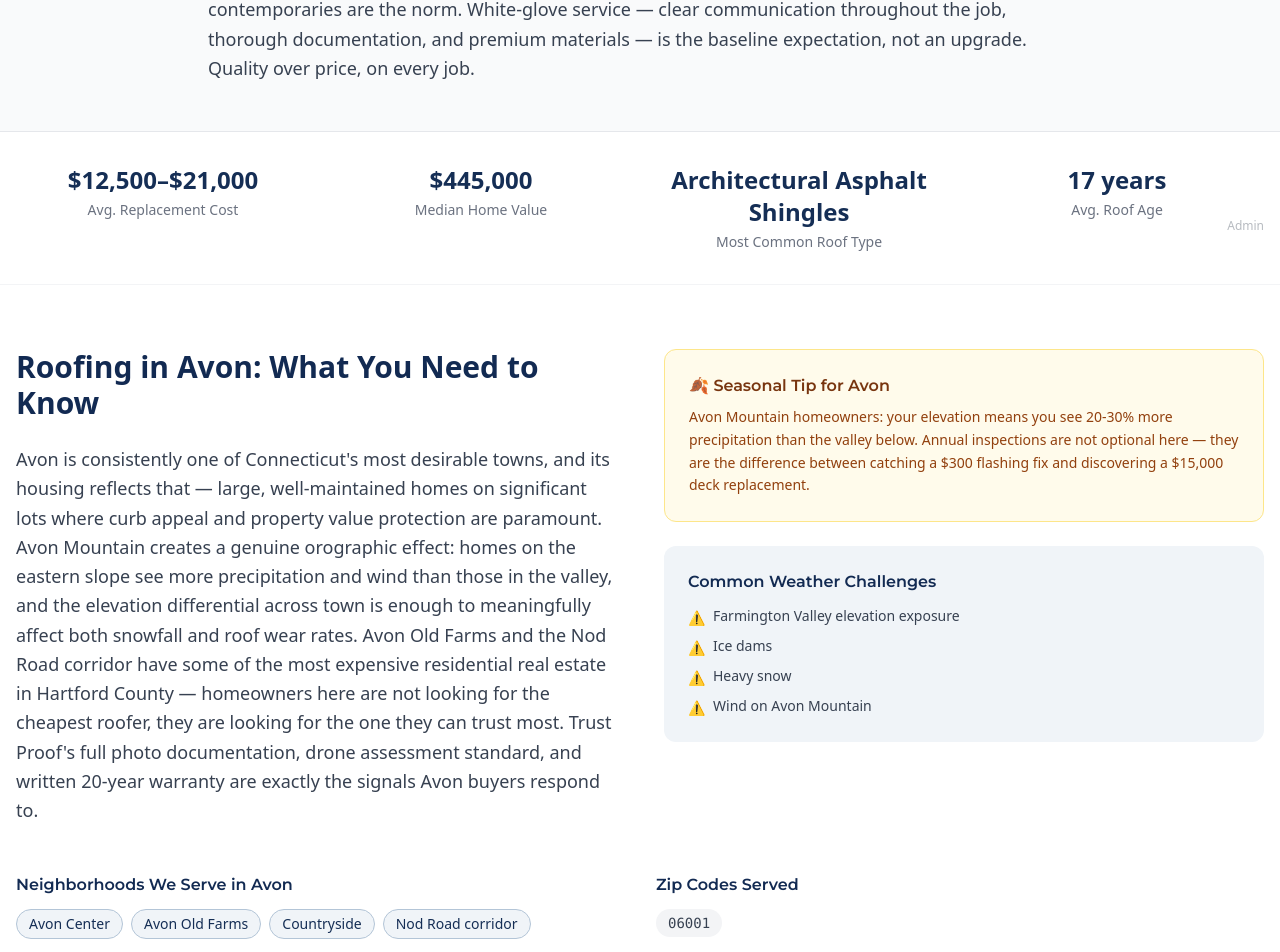
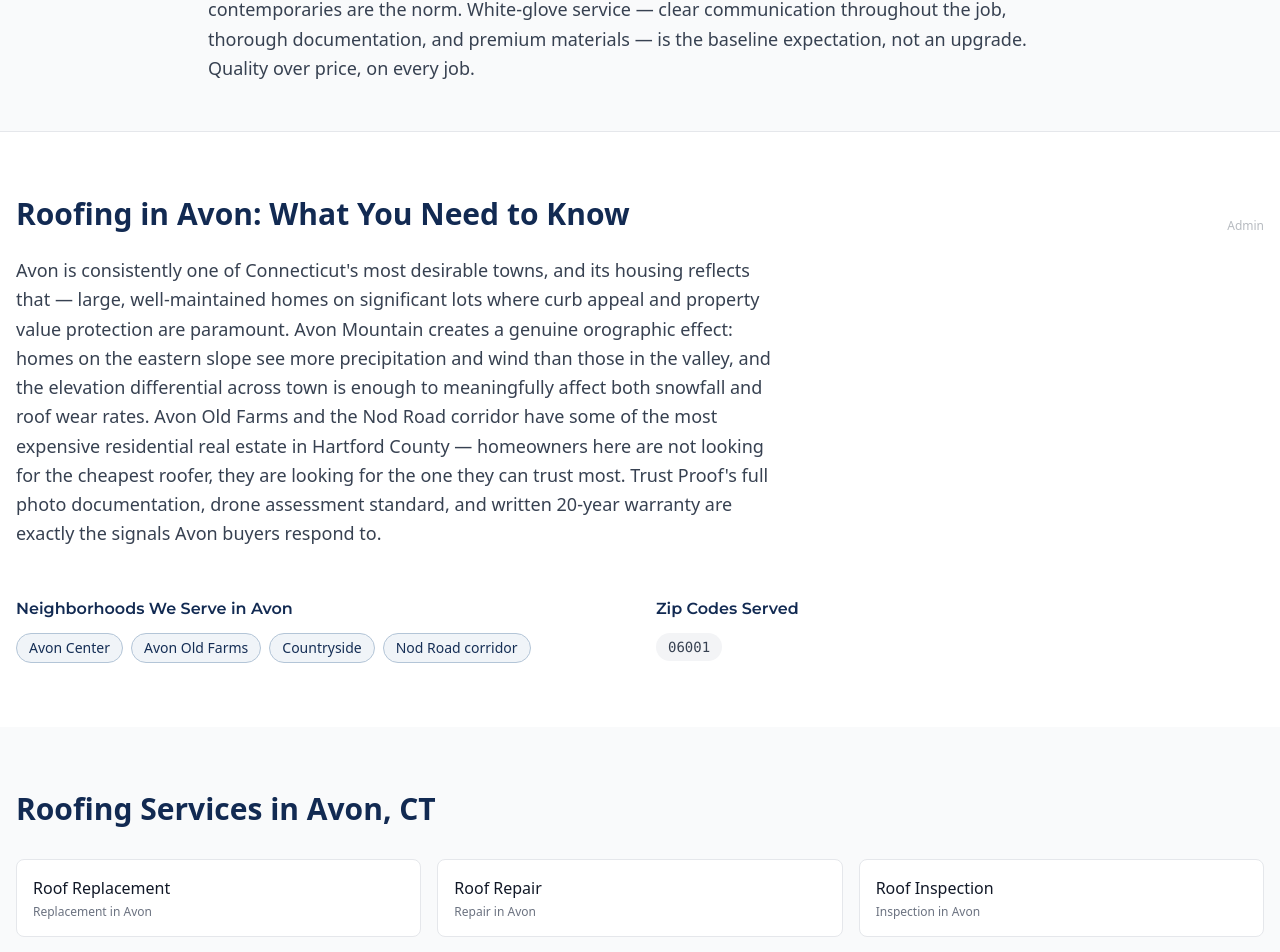
Before and after one commit to solarprolab/trust-proof-roofing, a Next.js app: page /roofing/ct/avon in a window 1280 px wide. Shown: the part 550-1502 px from the top of the page. Built offline with nearby package versions, Linux system fonts and the light colour scheme.

Commit message:
fix: remove AI-pattern content from all city pages — stat boxes, emoji bullets, seasonal tips, duplicate title tags

```diff
--- a/src/app/roofing/ct/[city]/page.tsx
+++ b/src/app/roofing/ct/[city]/page.tsx
@@ -12,8 +12,8 @@ export async function generateMetadata({ params }: { params: { city: string } })
   const city = getCityBySlug(params.city);
   if (!city) return {};
   return {
-    title: `Roofing Contractor in ${city.city}, CT | ${SITE.name}`,
-    description: `Trusted roofing contractor in ${city.city}, Connecticut. Roof replacement ($${city.avgRoofReplacementCost}), repair, inspection & emergency service. Licensed & insured. Free estimate.`,
+    title: `Roofing Contractor in ${city.city}, CT`,
+    description: `Trusted roofing contractor in ${city.city}, Connecticut. Roof replacement, repair, inspection & emergency service. Licensed & insured. Free estimate.`,
     alternates: { canonical: `${SITE.url}/roofing/ct/${city.slug}` },
   };
 }
@@ -96,51 +96,12 @@ export default function CityPage({ params }: { params: { city: string } }) {
         </div>
       </section>
 
-      {/* Quick stats */}
-      <section className="bg-white border-b border-gray-100 py-8">
-        <div className="max-w-7xl mx-auto px-4">
-          <div className="grid grid-cols-2 md:grid-cols-4 gap-6">
-            {[
-              { label: 'Avg. Replacement Cost', value: city.avgRoofReplacementCost },
-              { label: 'Median Home Value', value: `$${city.medianHomeValue.toLocaleString()}` },
-              { label: 'Most Common Roof Type', value: city.commonRoofType },
-              { label: 'Avg. Roof Age', value: `${city.avgRoofAge} years` },
-            ].map((stat) => (
-              <div key={stat.label} className="text-center">
-                <div className="text-2xl font-bold text-brand-700">{stat.value}</div>
-                <div className="text-sm text-gray-500 mt-1">{stat.label}</div>
-              </div>
-            ))}
-          </div>
-        </div>
-      </section>
-
       {/* Local angle */}
       <section className="py-16 bg-white">
         <div className="max-w-7xl mx-auto px-4">
-          <div className="grid grid-cols-1 lg:grid-cols-2 gap-12 items-start">
-            <div>
-              <h2 className="font-heading text-3xl font-bold text-brand-800 mb-6">Roofing in {city.city}: What You Need to Know</h2>
-              <p className="text-gray-700 leading-relaxed text-lg">{city.localAngle}</p>
-            </div>
-            <div>
-              <div className="bg-amber-50 border border-amber-200 rounded-xl p-6 mb-6">
-                <h3 className="font-semibold text-amber-900 mb-2">🍂 Seasonal Tip for {city.city}</h3>
-                <p className="text-amber-800 text-sm leading-relaxed">{city.seasonalNote}</p>
-              </div>
-
-              <div className="bg-brand-50 rounded-xl p-6">
-                <h3 className="font-semibold text-brand-800 mb-3">Common Weather Challenges</h3>
-                <ul className="space-y-2">
-                  {city.weatherChallenges.map((challenge) => (
-                    <li key={challenge} className="flex items-start gap-2 text-sm text-gray-700">
-                      <span className="text-brand-500 mt-0.5">⚠</span>
-                      {challenge}
-                    </li>
-                  ))}
-                </ul>
-              </div>
-            </div>
+          <div className="max-w-3xl">
+            <h2 className="font-heading text-3xl font-bold text-brand-800 mb-6">Roofing in {city.city}: What You Need to Know</h2>
+            <p className="text-gray-700 leading-relaxed text-lg">{city.localAngle}</p>
           </div>
 
           {/* Neighborhoods + zip codes */}
@@ -174,13 +135,10 @@ export default function CityPage({ params }: { params: { city: string } }) {
               <Link
                 key={service.slug}
                 href={`/services/${service.slug}`}
-                className="flex items-center gap-3 bg-white border border-gray-200 rounded-lg p-4 hover:border-brand-400 hover:shadow-sm transition-all"
+                className="bg-white border border-gray-200 rounded-lg p-4 hover:border-brand-400 hover:shadow-sm transition-all"
               >
-                <span className="text-2xl">{service.icon}</span>
-                <div>
-                  <div className="font-medium text-gray-900">{service.name}</div>
-                  <div className="text-xs text-gray-500">{service.shortName} in {city.city}</div>
-                </div>
+                <div className="font-medium text-gray-900">{service.name}</div>
+                <div className="text-xs text-gray-500 mt-1">{service.shortName} in {city.city}</div>
               </Link>
             ))}
           </div>
```
